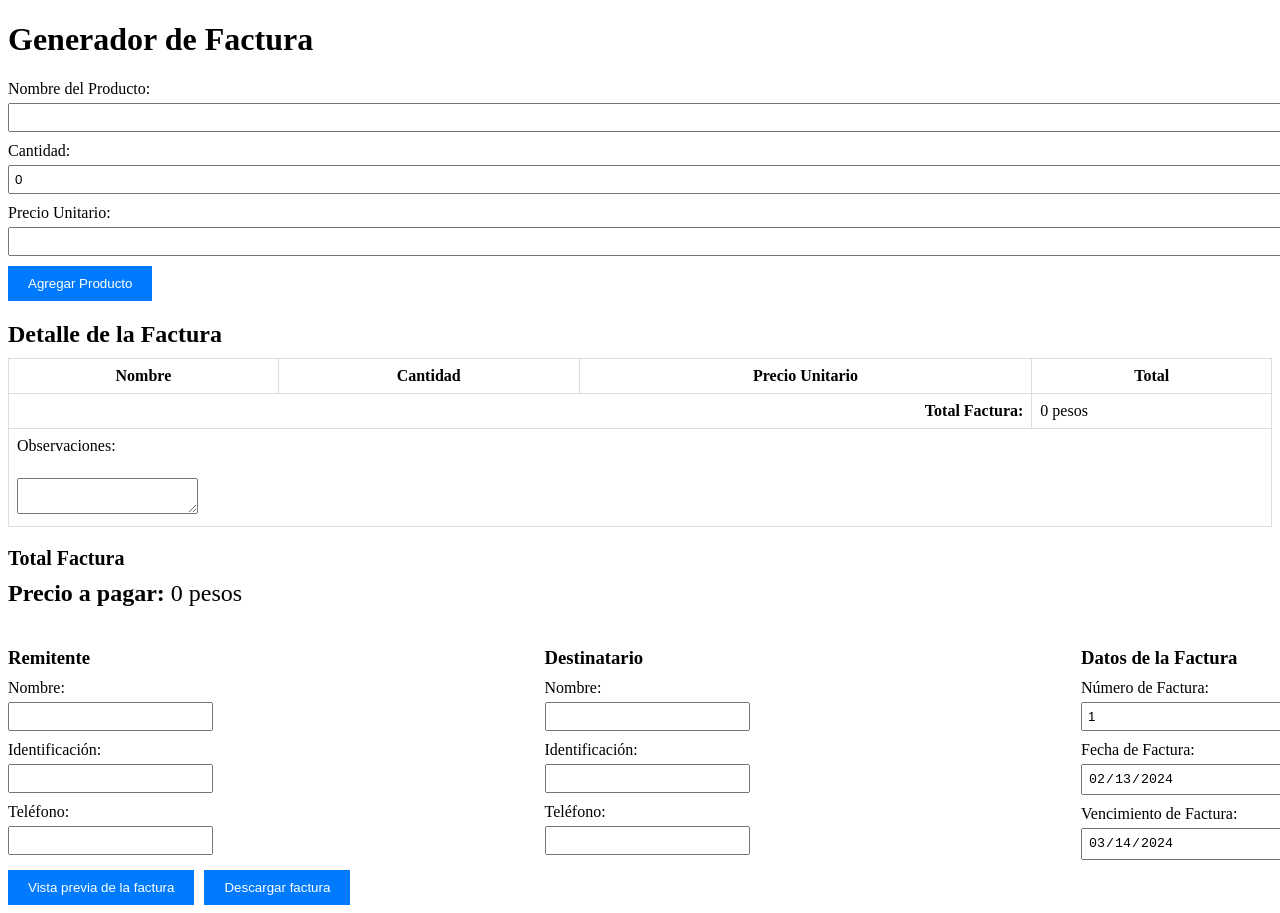
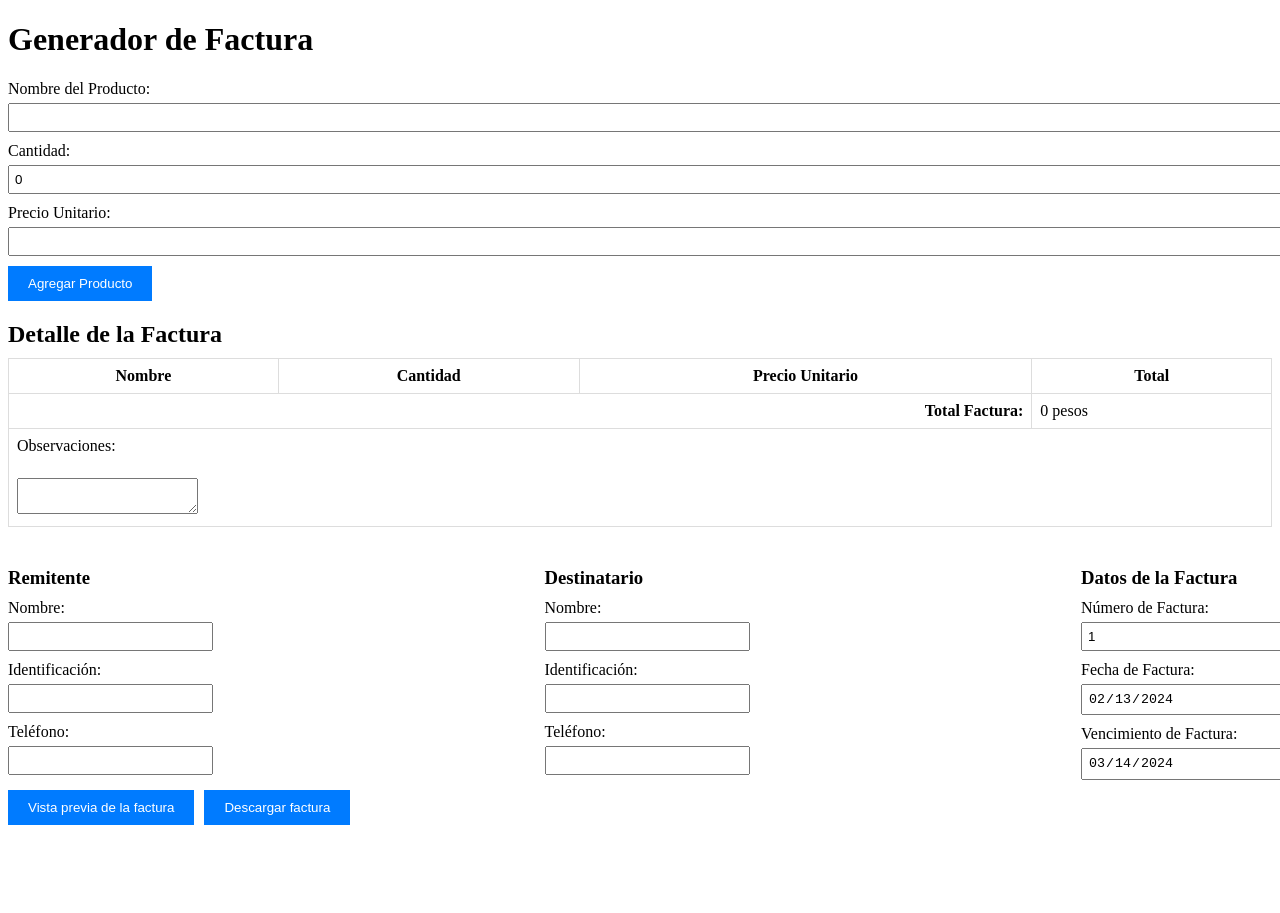
Before and after one commit to THyuster/jspdf, a Vue app: page / in a window 1280 px wide. After the commit the page ends 833 px from the top, so only its background shows below. Built offline with nearby package versions, Linux system fonts and the light colour scheme.

Commit message:
actualizacion

```diff
--- a/src/components/FacturaComponent.vue
+++ b/src/components/FacturaComponent.vue
@@ -47,16 +47,6 @@
         </tr>
       </tfoot>
     </table>
-
-
-    <div class="total-container">
-      <div class="total">
-        <strong>Total Factura</strong>
-      </div>
-      <div class="precio-pagar">
-        <strong>Precio a pagar:</strong> {{ totalFactura.toLocaleString('es-ES') }} pesos
-      </div>
-    </div>
 
 
     <div style="display: flex; justify-content: space-between; margin-top: 20px;">
@@ -261,7 +251,6 @@ export default {
       doc.text('Total:', totalXPosition, totalYPosition);
       doc.text(`${this.totalFactura.toLocaleString('es-ES')} pesos`, priceXPosition, totalYPosition);
       doc.line(10, totalYPosition + 3, pageSize.width - 10, totalYPosition + 3);
-      doc.text('Gracias por su compra', 110, thanksTextYPosition, { align: 'center', fontSize: 12 });
 
       return doc;
     }
```
